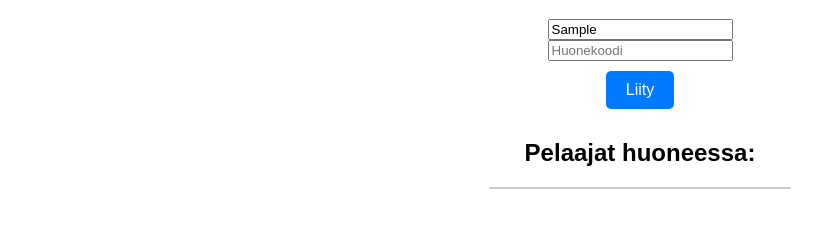
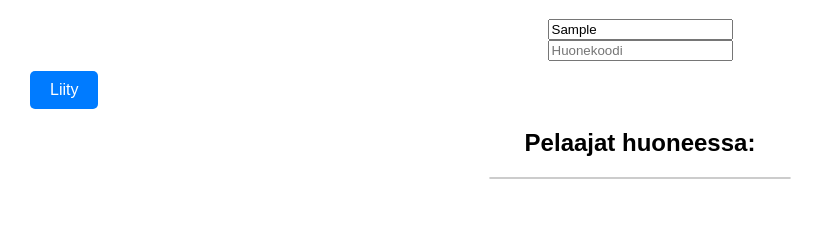
Before and after one commit to pietupai/guesswho, a plain HTML site: page join.html in a window 1280 px wide. Both pictures are taken after typing "Sample" into the empty fields and a click on the button "Liity". Shown: the part 61-288 px from the top of the page, without its empty margins (0-824 px from the left). Drawn offline with nearby package versions, Linux system fonts and the light colour scheme; no server answers.

Commit message:
Update join.html

```diff
--- a/join.html
+++ b/join.html
@@ -26,11 +26,15 @@
         }
 
         function joinGame() {
+            const joinButton = document.querySelector('button[type="submit"]'); // Valitaan nappi
+            joinButton.style.display = 'none'; // Piilotetaan nappi painamisen jälkeen
+
             const playerName = document.getElementById('playerName').value.trim();
             const roomCode = document.getElementById('roomCode').value.trim();
 
             if (!playerName) {
                 alert('Syötä nimesi.');
+                joinButton.style.display = 'block'; // Näytetään nappi takaisin, jos tulee virhe
                 return;
             }
 
@@ -49,10 +53,12 @@
                     socket.emit('joinRoom', roomCode);
                 } else {
                     alert(data.message || 'Liittyminen epäonnistui.');
+                    joinButton.style.display = 'block'; // Näytetään nappi takaisin, jos liittyminen epäonnistuu
                 }
             })
             .catch(error => {
                 console.error('Virhe liityttäessä huoneeseen:', error);
+                joinButton.style.display = 'block'; // Näytetään nappi takaisin, jos tulee verkkovirhe
             });
         }
 
```
